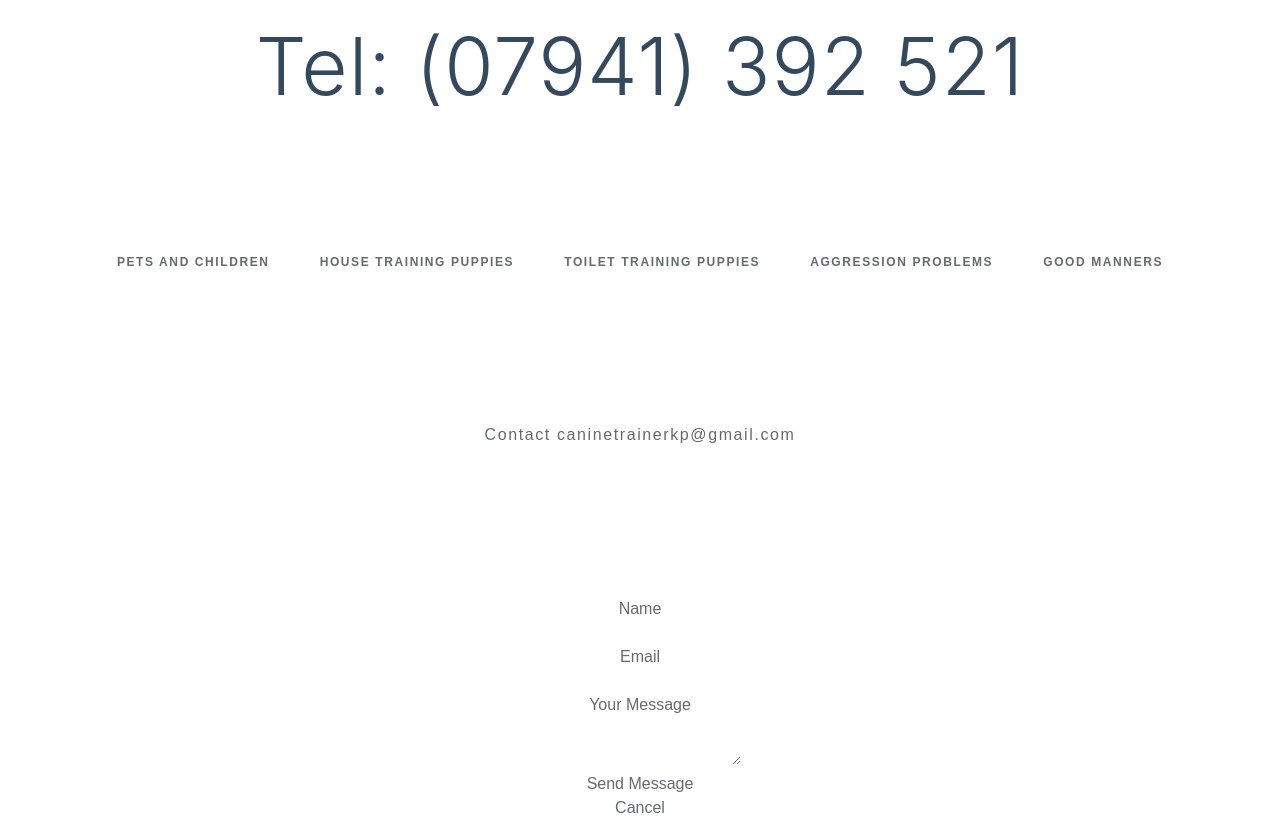
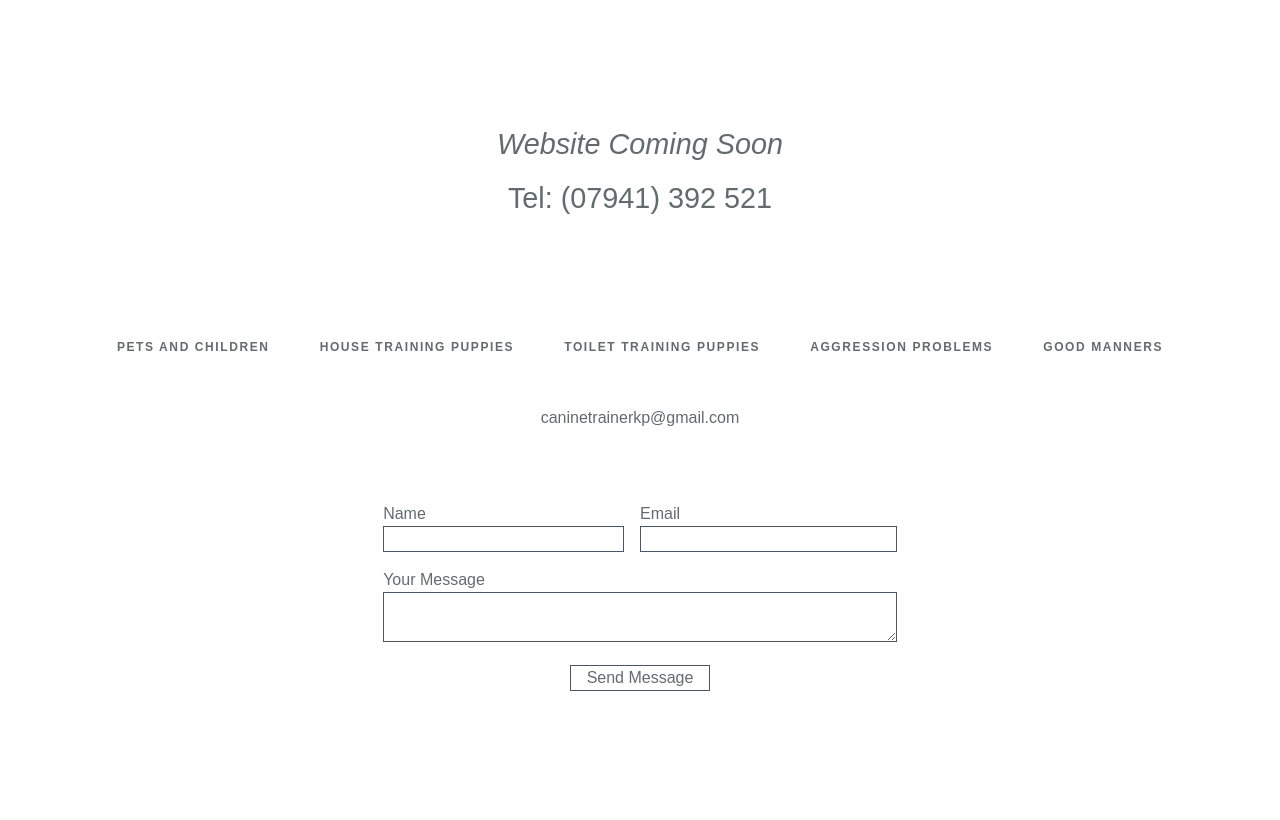
Before and after one commit to jonwhittlestone/holiding-kim-potter-dog-training, a Nuxt app: page / in a window 1280 px wide. Shown: the part 198-1018 px from the top of the page. After the commit the page ends 929 px from the top, so only its background shows below. Built offline with nearby package versions, Linux system fonts and the light colour scheme.

Commit message:
Contact form styling

```diff
--- a/package.json
+++ b/package.json
@@ -5,7 +5,7 @@
   "author": "Jon Whittlestone",
   "private": true,
   "scripts": {
-    "dev": "nuxt",
+    "dev": "nuxt --port 3333",
     "build": "nuxt build",
     "start": "nuxt start",
     "generate": "nuxt generate",
--- a/pages/index.vue
+++ b/pages/index.vue
@@ -1,22 +1,23 @@
 <template>
   <div>
-    <div class="flex-center position-ref full-height">
+    <div class="flex-center mt-24 position-ref full-height">
       <div class="content">
         <div class="title m-b-md">Kim Potter Dog Training</div>
 
-        <div class="title m-b-md"><small><em>Website Coming Soon</em> <br>Tel: (07941) 392 521 </small></div>
+        <div class="pb-24 text-4xl"><small><em>Website Coming Soon</em> <br>Tel: (07941) 392 521 </small></div>
 
-        <div class="links">
+        <div class="links pb-12">
             <a href="">Pets and Children</a>
             <a href="">House Training Puppies</a>
             <a href="">Toilet Training Puppies</a>
             <a href="">Aggression Problems</a>
             <a href="">Good Manners</a>
         </div>
-        <div class="contact">Contact <a href="caninetrainerkp@gmail.com">caninetrainerkp@gmail.com</a></div>
+        <div class="pb-12">
+          <a href="caninetrainerkp@gmail.com">caninetrainerkp@gmail.com</a>
+        </div>
 
         <!-- contact form -->
-
         <article v-for="msg in messages"
           :key="msg.text"
           class="message"
@@ -27,37 +28,36 @@
         </article>
 
 
-        <section class="contact-form">
-          <div class="field">
+        <section class="contact-form w-1/2 mx-auto text-left p-6">
+          <div class="row flex">
+            <div class="field col w-1/2 pr-4">
               <label class="label">Name</label>
               <div class="control">
-              <input v-model="contactName" class="input" type="text">
+                <input v-model="contactName" class="input w-full border border-gray-700" type="text">
               </div>
             </div>
 
-          <div class="field">
+            <div class="field col w-1/2">
               <label class="label">Email</label>
               <div class="control">
-              <input v-model="contactEmail" class="input" type="email">
+                <input v-model="contactEmail" class="input w-full border border-gray-700" type="email">
+              </div>
+            </div> <!-- /.field -->
+
+          </div>
+          <div class="row pt-4">
+            <div class="field col">
+              <label class="label">Your Message</label>
+              <div class="control">
+                <textarea v-model="contactMessage" class="textarea border w-full border-gray-700" />
+              </div>
             </div>
           </div>
 
-          <div class="field">
-            <label class="label">Your Message</label>
-            <div class="control">
-              <textarea v-model="contactMessage" class="textarea" />
-            </div>
-          </div>
-
-          <div class="field is-grouped">
-            <div class="control">
-              <button class="button is-link" @click="sendMessage">
+          <div class="field is-grouped py-4">
+            <div class="control text-center">
+              <button class="button is-link border-gray-700 border px-4" @click="sendMessage">
                 Send Message
-              </button>
-            </div>
-            <div class="control">
-              <button class="button is-text" @click="cancelMessage">
-                Cancel
               </button>
             </div>
           </div>
```
Lines whose indentation alone changed are shown as unchanged.
